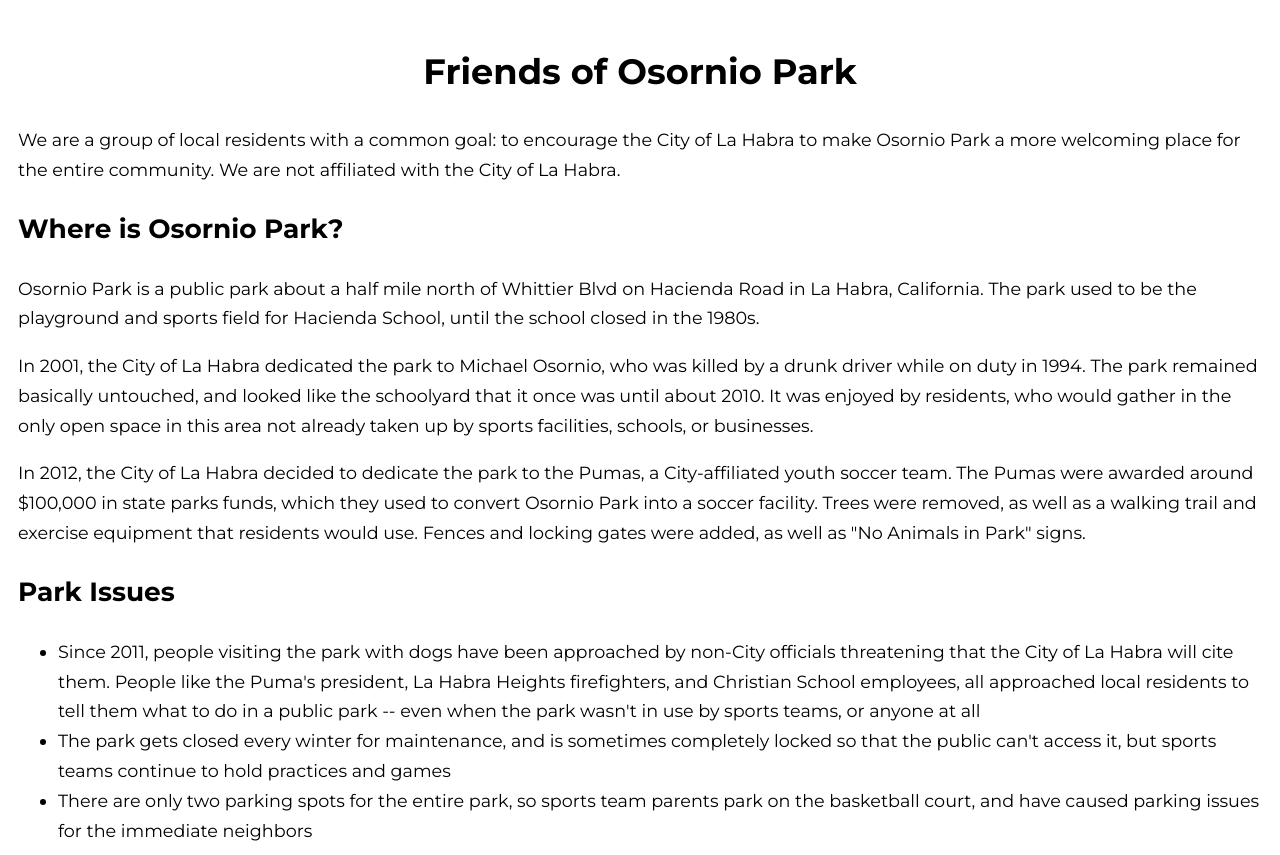
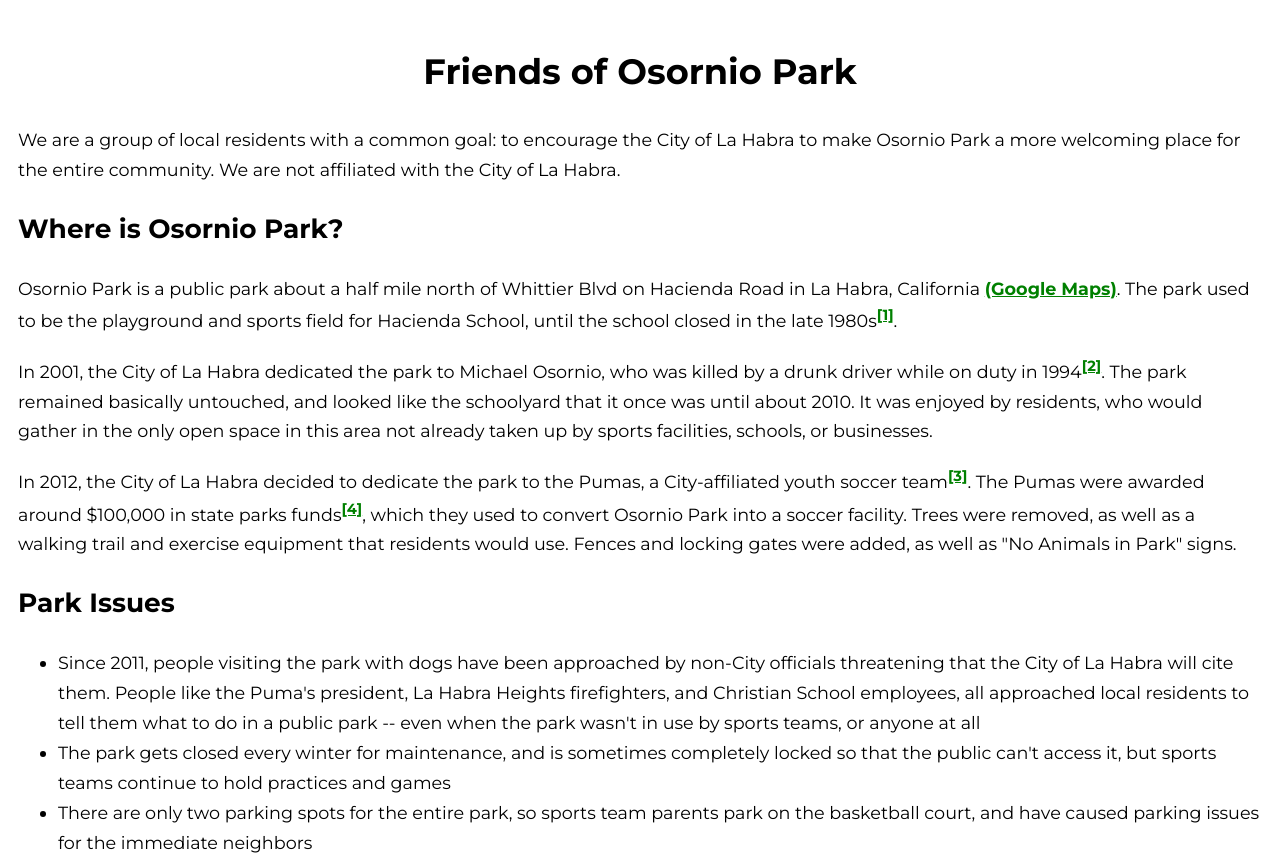
Before and after one commit to pixelsnob/friendsofosorniopark, a Next.js app: page / in a window 1280 px wide. Shown: the top 855 px of the page. Built offline with nearby package versions, Linux system fonts and the light colour scheme; a web font is replaced by a local one.

Commit message:
Content changes

```diff
--- a/components/Head.js
+++ b/components/Head.js
@@ -9,7 +9,7 @@ export default () => (
       <meta name="viewport" content="width=device-width, initial-scale=1" />
       <link href="https://fonts.googleapis.com/css?family=Baloo+Bhaijaan|Montserrat:400,700&display=swap" rel="stylesheet"></link>
     </Head>
-    <style jsx global>{`
+    {/* <style jsx global>{`
       h1 {
         text-align: center;
       }
@@ -23,6 +23,6 @@ export default () => (
         color: green;
         font-weight: bold;
       }
-    `}</style>
+    `}</style> */}
   </Fragment>
 )
--- /dev/null
+++ b/components/Layout.js
@@ -0,0 +1,35 @@
+import { Fragment } from 'react';
+import Head from './Head';
+
+//import Link from 'next/link';
+
+export default props => (
+  <Fragment>
+    <Head/>
+    <div className="layout">
+      {props.children}
+    </div>
+    <style jsx>{`
+      .layout {
+
+      }
+    `}
+    </style>
+
+    <style jsx global>{`
+      h1 {
+        text-align: center;
+      }
+      body {
+        font-family: 'Montserrat';
+        font-size: 1.1rem;
+        line-height: 1.7;
+        padding: 10px;
+      }
+      a {
+        color: green;
+        font-weight: bold;
+      }
+    `}</style>
+  </Fragment>
+)
--- a/package.json
+++ b/package.json
@@ -6,9 +6,9 @@
     "dev": "next -p 3001",
     "build": "next build",
     "start": "forever start -c 'next start -p 3001' .",
-    "staging-dev": "next -p 3002",
-    "staging-build": "next build",
-    "staging-start": "forever start -c 'next start -p 3002' ."
+    "dev-staging": "next -p 3002",
+    "build-staging": "next build",
+    "start-staging": "forever start -c 'next start -p 3002' ."
   },
   "dependencies": {
     "cookie-parser": "^1.4.4",
--- a/pages/index.js
+++ b/pages/index.js
@@ -1,12 +1,12 @@
 
 import { Fragment } from 'react';
 import Head from '../components/Head';
-import Nav from '../components/Nav';
+//import Nav from '../components/Nav';
+import Layout from '../components/Layout';
 import PetitionText from '../components/PetitionText';
 
 export default () => (
-  <Fragment>
-    <Head/>
+  <Layout>
 
     <h1>Friends of Osornio Park</h1>
 
@@ -25,17 +25,17 @@ export default () => (
       <h2>Where is Osornio Park?</h2>
       <p>
         Osornio Park is a public park about a half mile north of Whittier Blvd on Hacienda Road in
-        La Habra, California. The park
-        used to be the playground and sports field for Hacienda School, until the school closed in the 1980s.
+        La Habra, California <a href="https://www.google.com/maps/place/Osornio+Park/@33.9455184,-117.9679094,17z/data=!3m1!4b1!4m5!3m4!1s0x80c2d52420524789:0x953ec5839822663e!8m2!3d33.945514!4d-117.9657207" target="_blank">(Google Maps)</a>. The park
+        used to be the playground and sports field for Hacienda School, until the school closed in the late 1980s<sup><a href="#citation-1">[1]</a></sup>.
       </p>
       <p>
-        In 2001, the City of La Habra dedicated the park to Michael Osornio, who was killed by a drunk driver while on duty in 1994.
+        In 2001, the City of La Habra dedicated the park to Michael Osornio, who was killed by a drunk driver while on duty in 1994<sup><a href="#citation-2">[2]</a></sup>.
         The park remained basically untouched, and looked like the schoolyard that it once was until about 2010. It was enjoyed by residents,
         who would gather in the only open space in this area not already taken up by sports facilities, schools, or businesses.
       </p>
       <p>
-        In 2012, the City of La Habra decided to dedicate the park to the Pumas, a City-affiliated youth soccer team. The Pumas were awarded
-        around $100,000 in state parks funds, which they used to convert Osornio Park into a soccer facility. Trees were removed, as well
+        In 2012, the City of La Habra decided to dedicate the park to the Pumas, a City-affiliated youth soccer team<sup><a href="#citation-3">[3]</a></sup>. The Pumas were awarded
+        around $100,000 in state parks funds<sup><a href="#citation-4">[4]</a></sup>, which they used to convert Osornio Park into a soccer facility. Trees were removed, as well
         as a walking trail and exercise equipment that residents would use. Fences and locking gates were added, as well as "No Animals in Park"
         signs.
       </p>
@@ -92,6 +92,7 @@ export default () => (
         If you have pictures of Osornio Park that you would like to share, especially those taken before the soccer remodel, please let us know
         at <a href="mailto:info@friendsofosorniopark.org">info@friendsofosorniopark.org</a>
       </p>
+
       {/* <h2>Other Ways to Help</h2>
 
       <p>
@@ -112,11 +113,31 @@ export default () => (
 
     </article>
 
+    <article>
+      <h2>References</h2>
+        <ol>
+        <li id="citation-1">
+          <a target="_blank" href="https://www.cde.ca.gov/schooldirectory/details?cdscode=19647666020143">Hacienda School</a> -
+          California School Directory -
+          California Dept. of Education
+        </li>
+        <li id="citation-2">
+          <a target="_blank" href="https://www.latimes.com/archives/la-xpm-2001-may-02-me-58275-story.html">"La Habra to Rename Park After Officer"</a> - Los Angeles Times - May 2, 2001
+        </li>
+        <li id="citation-3">
+          <a target="_blank" href="https://www.flickr.com/photos/calsouthsoccerfoundation/6646253811/in/photostream/">Osornio Park Opening Ceremony 38</a> - Cal South Youth Soccer Foundation
+        </li>
+        <li id="citation-4">
+          <a target="_blank" href="https://www.parksforcalifornia.org/grants">Grants</a> - Parks for All Californians
+        </li>
+      </ol>
+    </article>
+
 
     <style jsx>{`
 
     `}</style>
-  </Fragment>
+  </Layout>
 );
 
 //export default Index;
```
